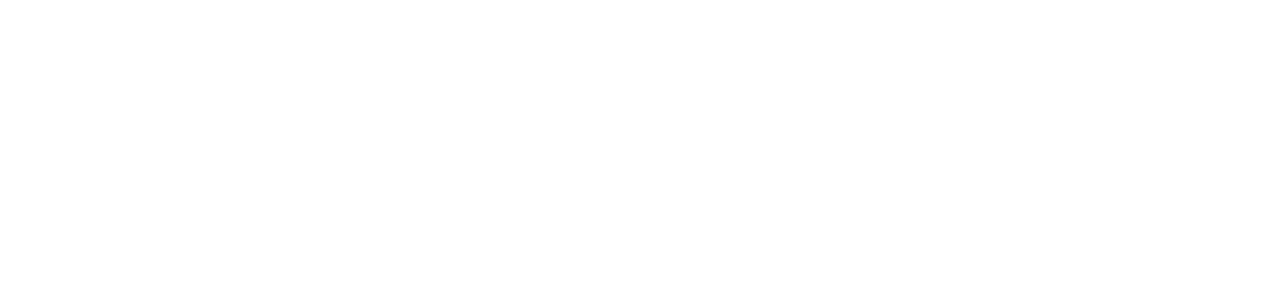
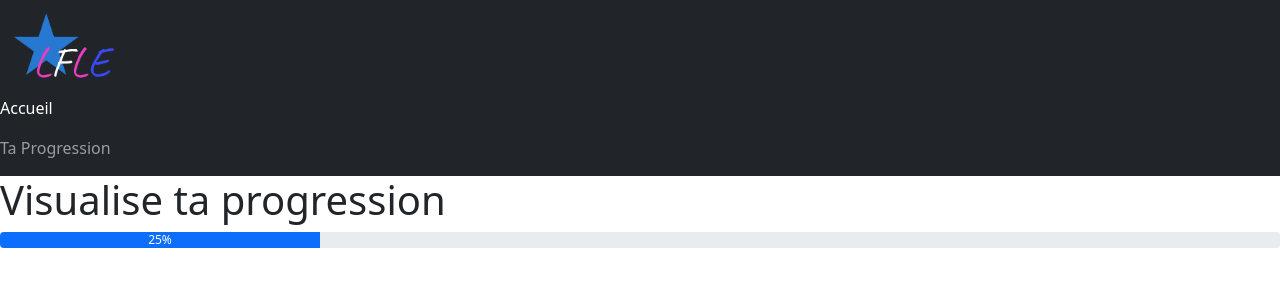
Before and after one commit to Lsdla/Brief-Competences-LFEL, a plain HTML site: page app-arbre-competence/template/progression.html in a window 1280 px wide. Drawn offline with nearby package versions, Linux system fonts and the light colour scheme.

Commit message:
création des barres de progressions

```diff
--- a/app-arbre-competence/template/progression.html
+++ b/app-arbre-competence/template/progression.html
@@ -6,10 +6,34 @@
     <meta name="viewport" content="width=device-width, initial-scale=1.0">
     <link href="https://cdn.jsdelivr.net/npm/bootstrap@5.0.2/dist/css/bootstrap.min.css" rel="stylesheet"
         integrity="sha384-EVSTQN3/azprG1Anm3QDgpJLIm9Nao0Yz1ztcQTwFspd3yD65VohhpuuCOmLASjC" crossorigin="anonymous">
-
+    <script src="https://cdn.jsdelivr.net/npm/bootstrap@5.1.3/dist/js/bootstrap.bundle.min.js" integrity="sha384-ka7Sk0Gln4gmtz2MlQnikT1wXgYsOg+OMhuP+IlRH9sENBO0LRn5q+8nbTov4+1p" crossorigin="anonymous"></script>
     <title>Ta Progression</title>
 </head>
 <body>
 
+    <header>
+        <nav class="navbar navbar-dark bg-dark">
+            <div class="container-fluid">
+                <a class="navbar-brand" href="../index.html">
+                    <img src="../../assets/img/Logo.png" alt="logo" height="70px">
+                </a>
+            </div>
+            <ul class="navbar-nav">
+                <li class="nav-item">
+                    <a class="nav-link active" aria-current="page" href="../index.html">Accueil</a>
+                </li>
+                <li class="nav-item">
+                    <a class="nav-link" href="./progression.html">Ta Progression</a>
+                </li>
+            </ul>
+        </nav>
+    </header>
+    <div id="progress">
+        <h1>Visualise ta progression</h1>
+    </div>
+    <div class="progress">
+        <div class="progress-bar" role="progressbar" style="width: 25%;" aria-valuenow="25" aria-valuemin="0" aria-valuemax="100">25%</div>
+      </div>
+
 </body>
 </html>
```
Also changed, not shown: app-arbre-competence/index.html (renamed from app-arbre-competence/accueil.html, +4 -4 lines).
